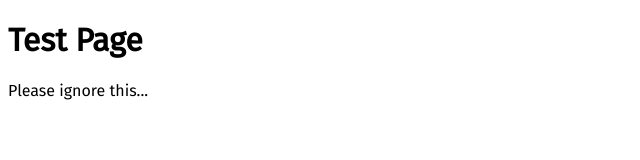
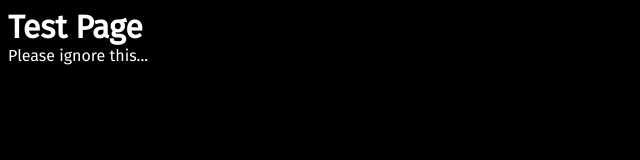
Before and after one commit to Kona-Watson/Kona-Watson.github.io, a plain HTML site: page index.html in a window 1280 px wide. Shown: the whole page, without its empty margins (0-640 px from the left). Drawn offline with Linux system fonts and the light colour scheme.

Commit message:
Changed font color

```diff
--- a/index.html
+++ b/index.html
@@ -8,6 +8,12 @@
   <style>
     body {
         font-family: 'Fira Sans', sans-serif;
+        background-color: black;
+        color: white;
+    }
+
+    h1, p {
+        margin: 0; /* Remove default margin to ensure full-width text */
     }
   </style>
 </head>
```
